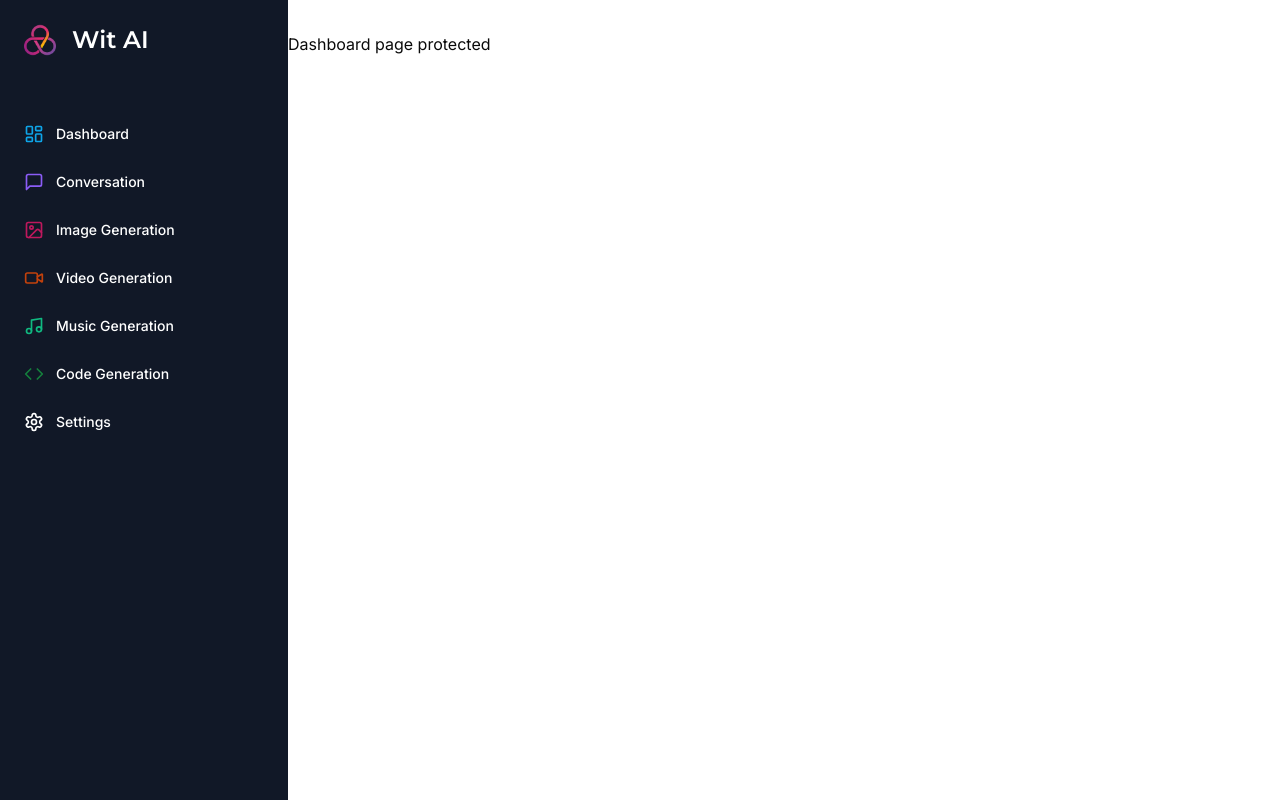
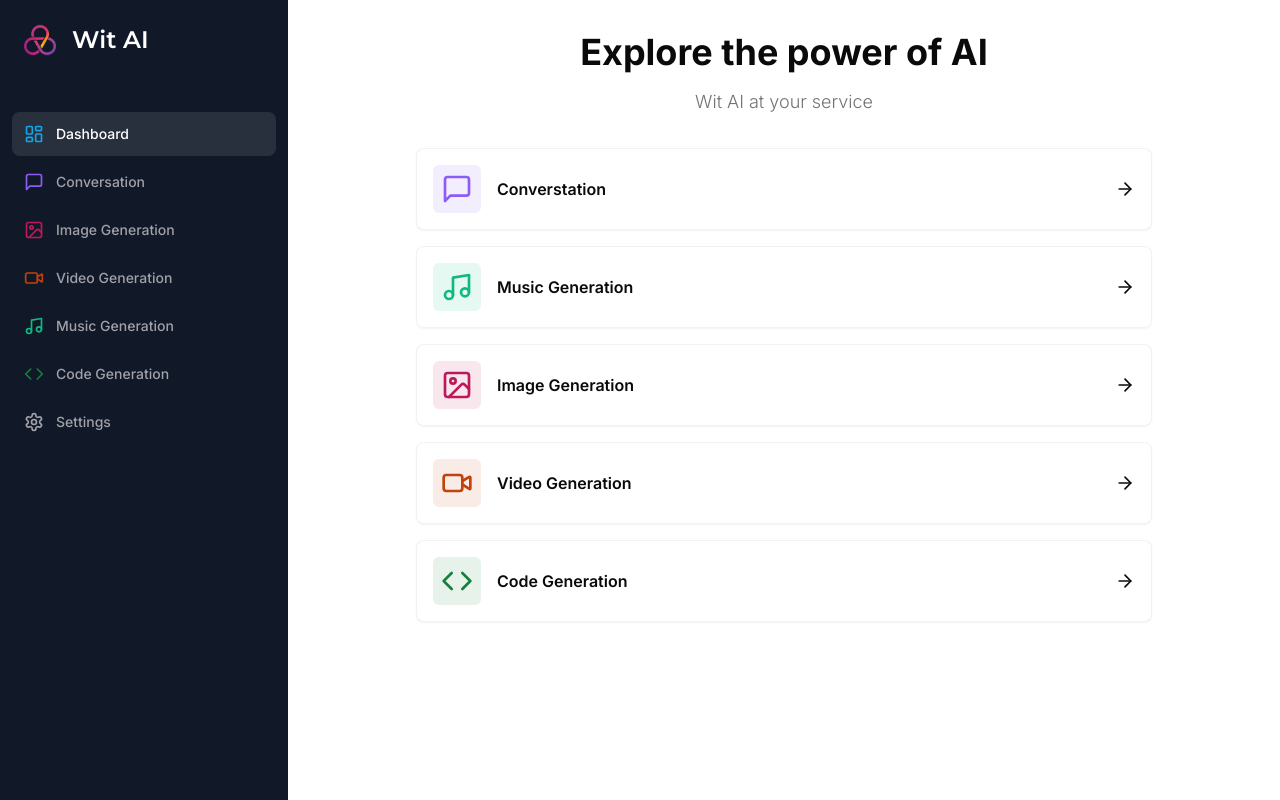
Before and after one commit to DylanPDao/WitAI, a Next.js app in the folder witai-saas/: page /dashboard in a window 1280 px wide. Built offline with nearby package versions, Linux system fonts and the light colour scheme.

Commit message:
created dashboard layout

```diff
--- a/witai-saas/app/(dashboard)/(routes)/dashboard/page.tsx
+++ b/witai-saas/app/(dashboard)/(routes)/dashboard/page.tsx
@@ -1,9 +1,79 @@
+"use client"
 import { Button } from "@/components/ui/button";
+import { Card } from "@/components/ui/card";
+import { cn } from "@/lib/utils";
+import { ArrowRight, Code, ImageIcon, MessageSquare, Music, VideoIcon } from "lucide-react";
+import { useRouter } from "next/navigation";
+
+const tools = [
+  {
+    label: "Converstation",
+    icon: MessageSquare,
+    color: "text-violet-500",
+    bgColor: "bg-violet-500/10",
+    href:"/conversation"
+  },
+  {
+    label: "Music Generation",
+    icon: Music,
+    color: "text-emerald-500",
+    bgColor: "bg-emerald-500/10",
+    href: "/music"
+  },
+  {
+    label: "Image Generation",
+    icon: ImageIcon,
+    color: "text-pink-700",
+    bgColor: "bg-pink-700/10",
+    href: "/image"
+  },
+  {
+    label: "Video Generation",
+    icon: VideoIcon,
+    color: "text-orange-700",
+    bgColor: "bg-orange-700/10",
+    href: "/video"
+  },
+  {
+    label: "Code Generation",
+    icon: Code,
+    color: "text-green-700",
+    bgColor: "bg-green-700/10",
+    href: "/code"
+  },
+]
 
 export default function DashboardPage() {
+  const router = useRouter()
   return (
     <div>
-      <p>Dashboard page protected</p>
+      <div className="mb-8 space-y-4">
+        <h2 className="text-2xl md:text-4xl font-bold text-center">
+          Explore the power of AI
+        </h2>
+        <p className="text-muted-foreground font-light text-sm md:text-lg text-center">
+          Wit AI at your service
+        </p>
+      </div>
+      <div className="px-4 md:px-20 lg:px-32 space-y-4">
+        {tools.map((tool) => (
+          <Card
+            onClick={() => router.push(tool.href)}
+            key={tool.href}
+            className="p-4 border-black/5 flex items-center justify-between hover:shadow-md transition cursor-pointer"
+          >
+            <div className="flex items-center gap-x-4">
+              <div className={cn("p-2 w-fit rounded-md", tool.bgColor)}>
+                <tool.icon className={cn("w-8 h-8", tool.color)} />
+              </div>
+              <div className="font-semibold">
+                {tool.label}
+              </div>
+            </div>
+            <ArrowRight className="w-5 h-5" />
+          </Card>
+        ))}
+      </div>
     </div>
   );
 }
--- a/witai-saas/components/mobile-sidebar.tsx
+++ b/witai-saas/components/mobile-sidebar.tsx
@@ -5,8 +5,19 @@
 import { Button } from "./ui/button"
 import { Sheet, SheetContent, SheetTrigger } from "./ui/sheet"
 import Sidebar from "@/components/sidebar"
+import { useEffect, useState } from "react"
 
 const MobileSidebar = () => {
+  const [isMounted, setIsMounted] = useState(false)
+
+  useEffect(() => {
+    setIsMounted(true);
+  }, [])
+
+  if (!isMounted) {
+    return null
+  }
+
   return (
     <Sheet>
       <SheetTrigger>
--- a/witai-saas/components/sidebar.tsx
+++ b/witai-saas/components/sidebar.tsx
@@ -1,9 +1,11 @@
 "use client";
+
 import Link from "next/link"
 import Image from "next/image"
 import { Montserrat } from "next/font/google";
 import { cn } from "@/lib/utils"
 import { Code, ImageIcon, LayoutDashboard, MessageSquare, Music, Settings, VideoIcon } from "lucide-react";
+import { usePathname } from "next/navigation";
 
 const montserrat = Montserrat({weight: "600", subsets:["latin"]})
 
@@ -52,6 +54,8 @@
 ]
 
 const Sidebar = () => {
+  const pathname = usePathname();
+
   return(
     <div className="space-y-4 py-4 flex flex-col h-full bg-[#111827] text-white">
       <div className="px-3 py-2">
@@ -70,7 +74,7 @@
             <Link
               href={route.href}
               key={route.href}
-              className="text-sm group flex p-3 w-full justify start font-medium cursor-pointer hover:text-white hover:bg-white/10 rounded lg transition"
+              className={cn("text-sm group flex p-3 w-full justify start font-medium cursor-pointer hover:text-white hover:bg-white/10 rounded-lg transition", pathname === route.href ? "text-white bg-white/10" : "text-zinc-400")}
             >
               <div className="flex items-center flex-1">
                 <route.icon className={cn("h-5 w-5 mr-3", route.color)} />
--- /dev/null
+++ b/witai-saas/components/ui/card.tsx
@@ -0,0 +1,79 @@
+import * as React from "react"
+
+import { cn } from "@/lib/utils"
+
+const Card = React.forwardRef<
+  HTMLDivElement,
+  React.HTMLAttributes<HTMLDivElement>
+>(({ className, ...props }, ref) => (
+  <div
+    ref={ref}
+    className={cn(
+      "rounded-lg border bg-card text-card-foreground shadow-sm",
+      className
+    )}
+    {...props}
+  />
+))
+Card.displayName = "Card"
+
+const CardHeader = React.forwardRef<
+  HTMLDivElement,
+  React.HTMLAttributes<HTMLDivElement>
+>(({ className, ...props }, ref) => (
+  <div
+    ref={ref}
+    className={cn("flex flex-col space-y-1.5 p-6", className)}
+    {...props}
+  />
+))
+CardHeader.displayName = "CardHeader"
+
+const CardTitle = React.forwardRef<
+  HTMLParagraphElement,
+  React.HTMLAttributes<HTMLHeadingElement>
+>(({ className, ...props }, ref) => (
+  <h3
+    ref={ref}
+    className={cn(
+      "text-2xl font-semibold leading-none tracking-tight",
+      className
+    )}
+    {...props}
+  />
+))
+CardTitle.displayName = "CardTitle"
+
+const CardDescription = React.forwardRef<
+  HTMLParagraphElement,
+  React.HTMLAttributes<HTMLParagraphElement>
+>(({ className, ...props }, ref) => (
+  <p
+    ref={ref}
+    className={cn("text-sm text-muted-foreground", className)}
+    {...props}
+  />
+))
+CardDescription.displayName = "CardDescription"
+
+const CardContent = React.forwardRef<
+  HTMLDivElement,
+  React.HTMLAttributes<HTMLDivElement>
+>(({ className, ...props }, ref) => (
+  <div ref={ref} className={cn("p-6 pt-0", className)} {...props} />
+))
+CardContent.displayName = "CardContent"
+
+const CardFooter = React.forwardRef<
+  HTMLDivElement,
+  React.HTMLAttributes<HTMLDivElement>
+>(({ className, ...props }, ref) => (
+  <div
+    ref={ref}
+    className={cn("flex items-center p-6 pt-0", className)}
+    {...props}
+  />
+))
+CardFooter.displayName = "CardFooter"
+
+export { Card, CardHeader, CardFooter, CardTitle, CardDescription, CardContent }
```
